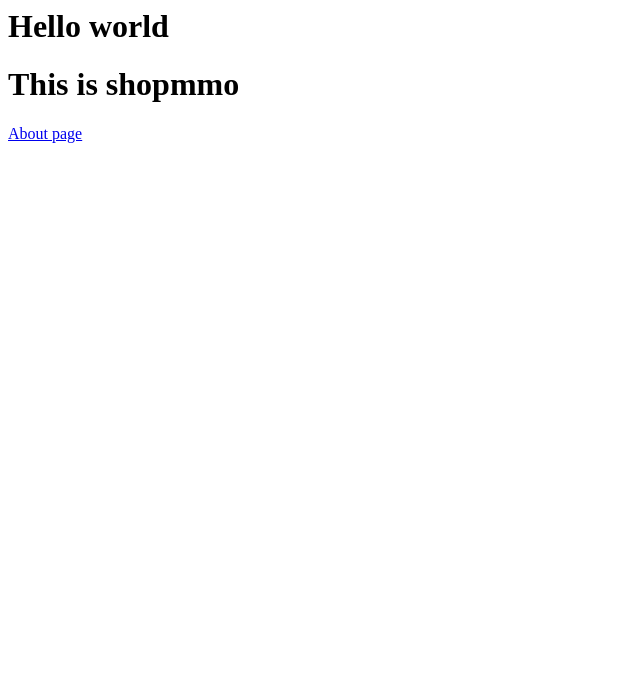
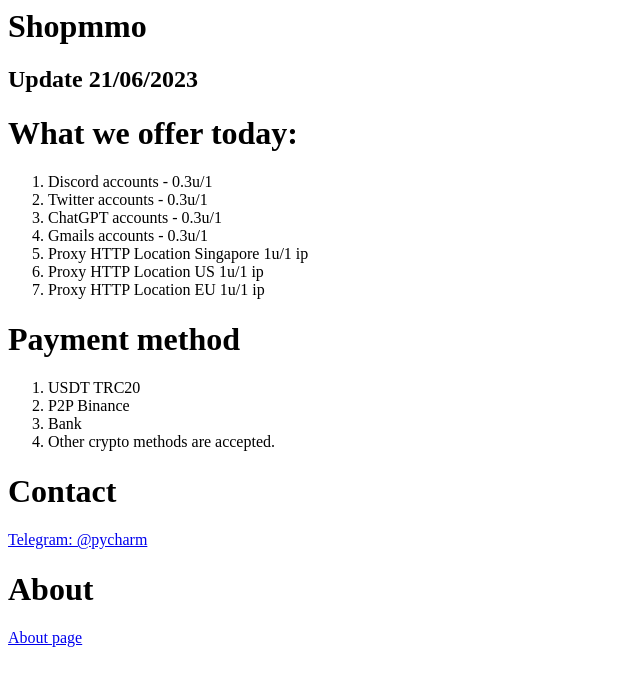
Before and after one commit to dinhquocmanh/shopmmo-web, a plain HTML site: page index.html in a window 1280 px wide. Shown: the whole page, without its empty margins (0-640 px from the left). Drawn offline with Linux system fonts and the light colour scheme.

Commit message:
update information

```diff
--- a/index.html
+++ b/index.html
@@ -5,8 +5,31 @@
     <title>Shopmmo.store</title>
 </head>
 <body>
-    <h1>Hello world</h1>
-    <h1>This is shopmmo</h1>
+    <h1>Shopmmo</h1>
+    <h2>Update 21/06/2023</h1>
+    <h1>What we offer today:</h1>
+    <ol>
+        <li>Discord accounts - 0.3u/1</li>
+        <li>Twitter accounts - 0.3u/1</li>
+        <li>ChatGPT accounts - 0.3u/1</li>
+        <li>Gmails accounts - 0.3u/1</li>
+        <li>Proxy HTTP Location Singapore 1u/1 ip</li>
+        <li>Proxy HTTP Location US 1u/1 ip</li>
+        <li>Proxy HTTP Location EU 1u/1 ip</li>
+    </ol>
+
+    <h1>Payment method</h1>
+    <ol>
+        <li>USDT TRC20</li>
+        <li>P2P Binance</li>
+        <li>Bank</li>
+        <li>Other crypto methods are accepted.</li>
+    </ol>
+
+    <h1>Contact</h1>
+    <a href="https://t.me/pycharmm">Telegram: @pycharm</a>
+
+    <h1>About</h1>
     <a href="about.html">About page</a>
 </body>
 </html>
```
